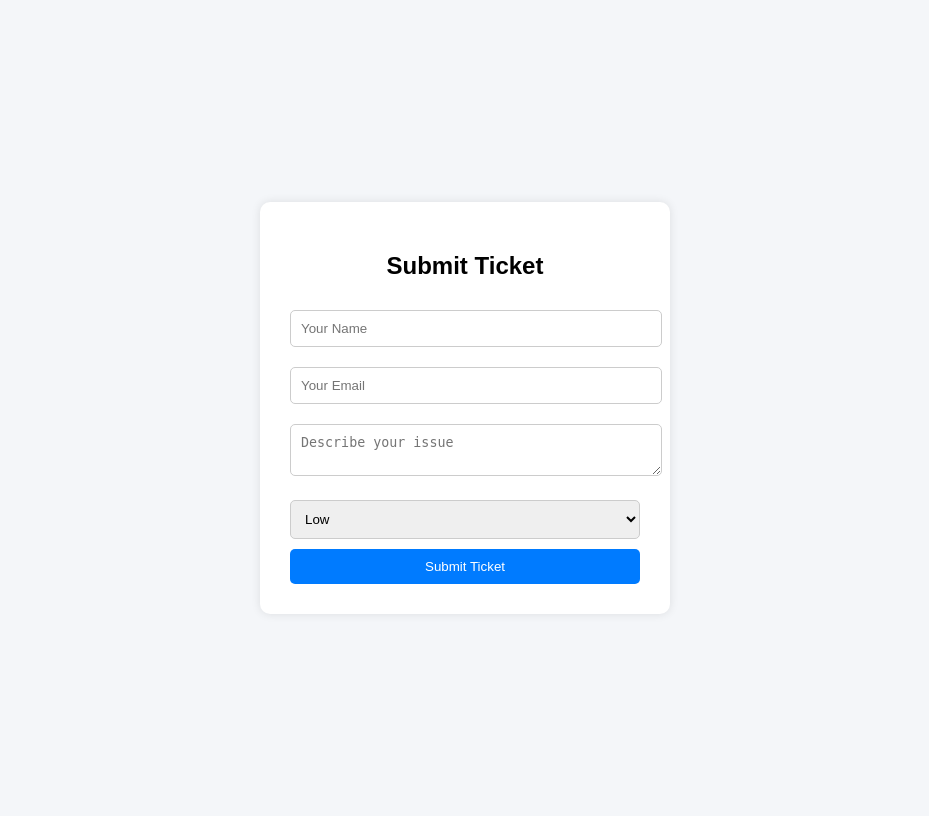
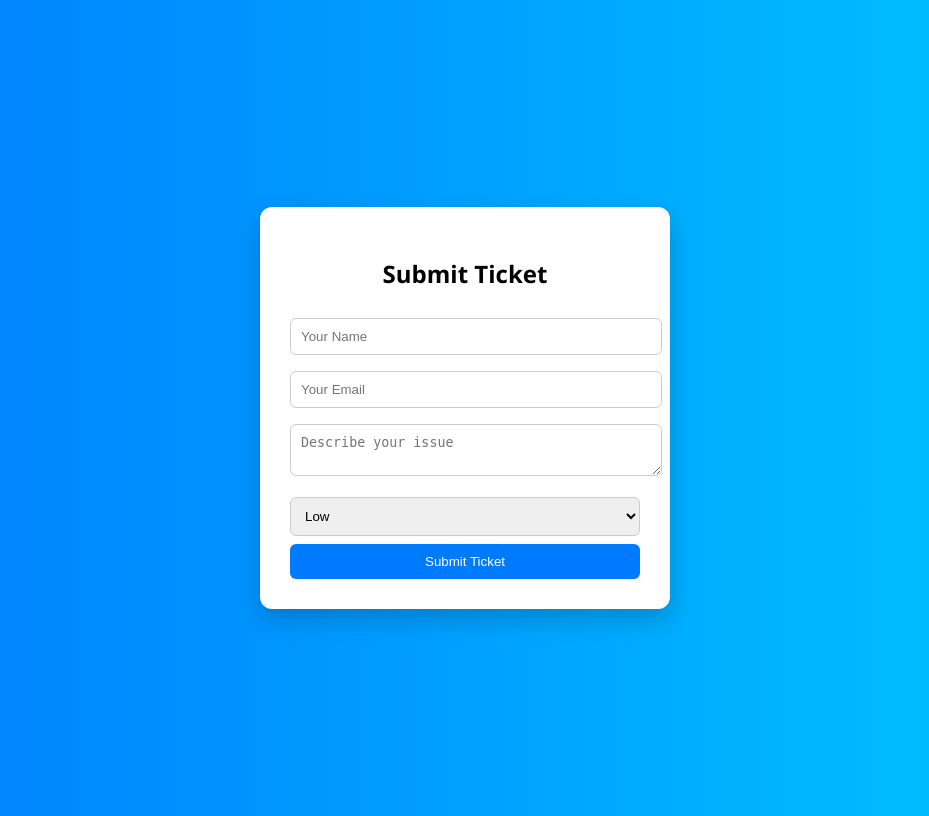
Before and after one commit to hanishzackariya12-netizen/ticketing-system, a Flask app: page / in a window 1280 px wide. Shown: the whole page, without its empty margins (175-1104 px from the left). Run offline with Flask 3, Linux system fonts and the light colour scheme.

Commit message:
Update form.html

```diff
--- a/templates/form.html
+++ b/templates/form.html
@@ -1,34 +1,36 @@
 <!DOCTYPE html>
 <html>
 <head>
-    <title>Ticket System</title>
+    <title>Submit Ticket</title>
+
     <style>
         body {
-            font-family: Arial;
-            background: #f4f6f9;
+            font-family: 'Segoe UI', sans-serif;
+            background: linear-gradient(to right, #007bff, #00c6ff);
             display: flex;
             justify-content: center;
             align-items: center;
             height: 100vh;
         }
 
-        .container {
+        .card {
             background: white;
             padding: 30px;
-            border-radius: 10px;
+            border-radius: 12px;
             width: 350px;
-            box-shadow: 0px 0px 10px rgba(0,0,0,0.1);
+            box-shadow: 0 10px 25px rgba(0,0,0,0.2);
         }
 
         h2 {
             text-align: center;
+            margin-bottom: 20px;
         }
 
         input, textarea, select {
             width: 100%;
             padding: 10px;
-            margin: 10px 0;
-            border-radius: 5px;
+            margin: 8px 0;
+            border-radius: 6px;
             border: 1px solid #ccc;
         }
 
@@ -38,8 +40,9 @@
             background: #007bff;
             color: white;
             border: none;
-            border-radius: 5px;
+            border-radius: 6px;
             cursor: pointer;
+            transition: 0.3s;
         }
 
         button:hover {
@@ -50,14 +53,12 @@
 
 <body>
 
-<div class="container">
-    <h2>Submit Ticket</h2>
+<div class="card">
+    <h2> Submit Ticket</h2>
 
     <form method="POST" action="/submit">
         <input type="text" name="name" placeholder="Your Name" required>
-
         <input type="email" name="email" placeholder="Your Email" required>
-
         <textarea name="issue" placeholder="Describe your issue" required></textarea>
 
         <select name="priority">
```
